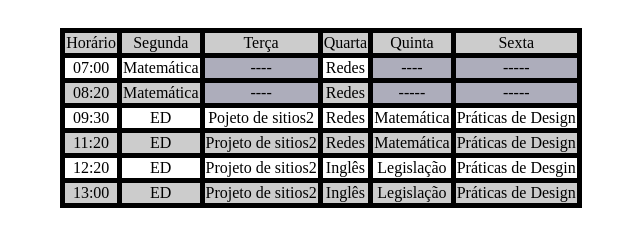
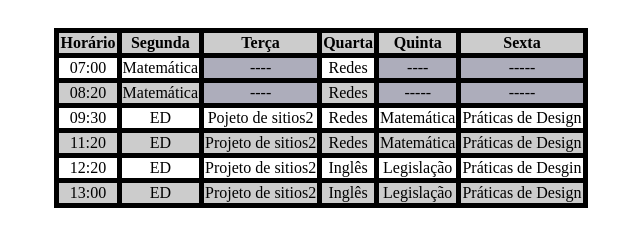
Before and after one commit to Statiane/sitesi2, a plain HTML site: page index.html in a window 1280 px wide. Shown: the whole page, without its empty margins (319-959 px from the left). Drawn offline with Linux system fonts and the light colour scheme.

Commit message:
add tag th para cabeçalho da coluna

```diff
--- a/css/estilo.css
+++ b/css/estilo.css
@@ -1,4 +1,4 @@
-table,td{
+table,td, th{
 border: 5px solid black;
 border-collapse: collapse;
 text-align: center;
--- a/index.html
+++ b/index.html
@@ -13,12 +13,12 @@
   <div class="container">
     <table>
       <tr>
-        <td>Horário</td>
-        <td>Segunda</td>
-        <td>Terça</td>
-        <td>Quarta</td>
-        <td>Quinta</td>
-        <td>Sexta</td>
+        <th>Horário</th>
+        <th>Segunda</th>
+        <th>Terça</th>
+        <th>Quarta</th>
+        <th>Quinta</th>
+        <th>Sexta</th>
       </tr>
       <tr>
         <td>07:00</td>
```
